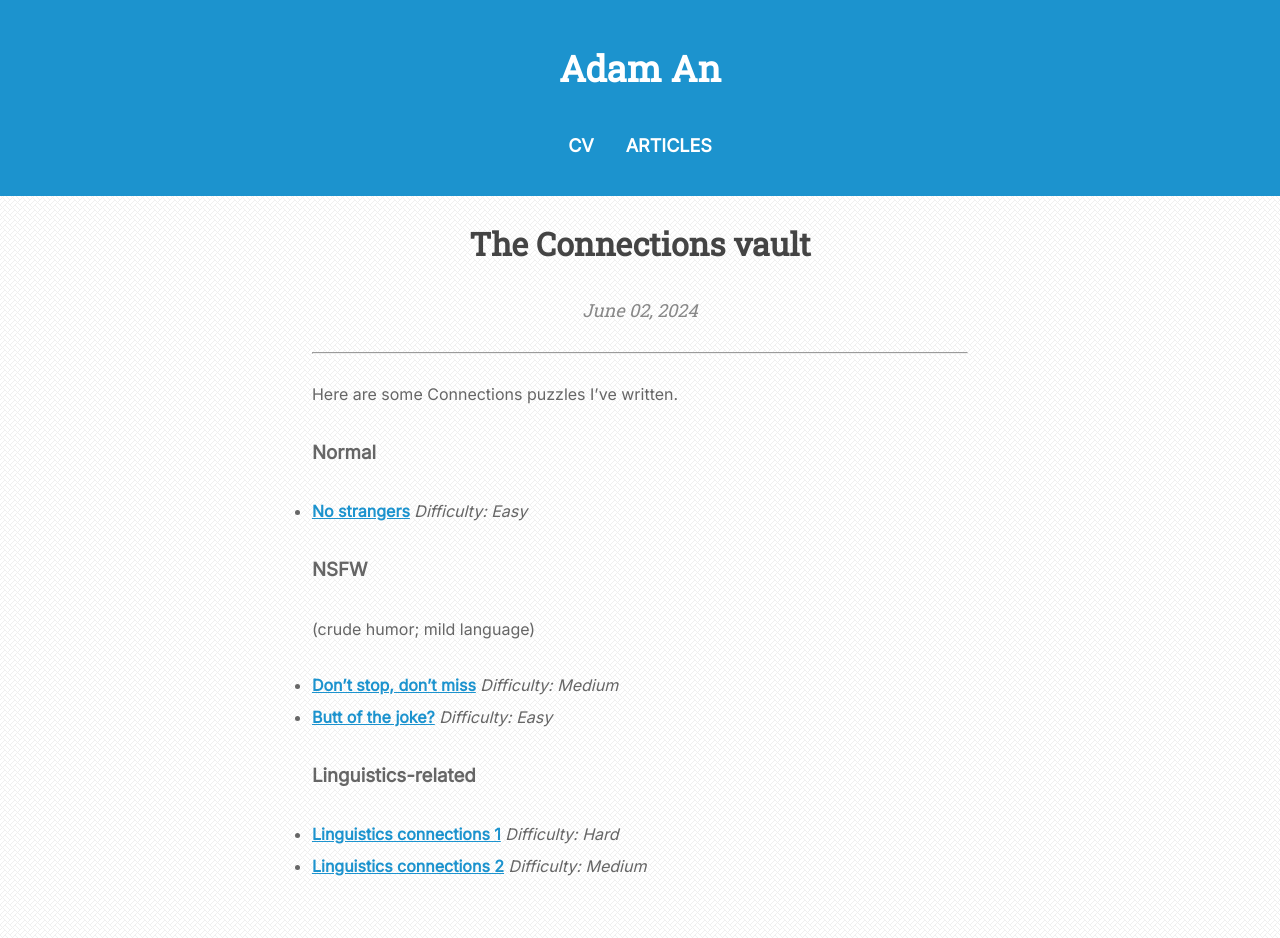
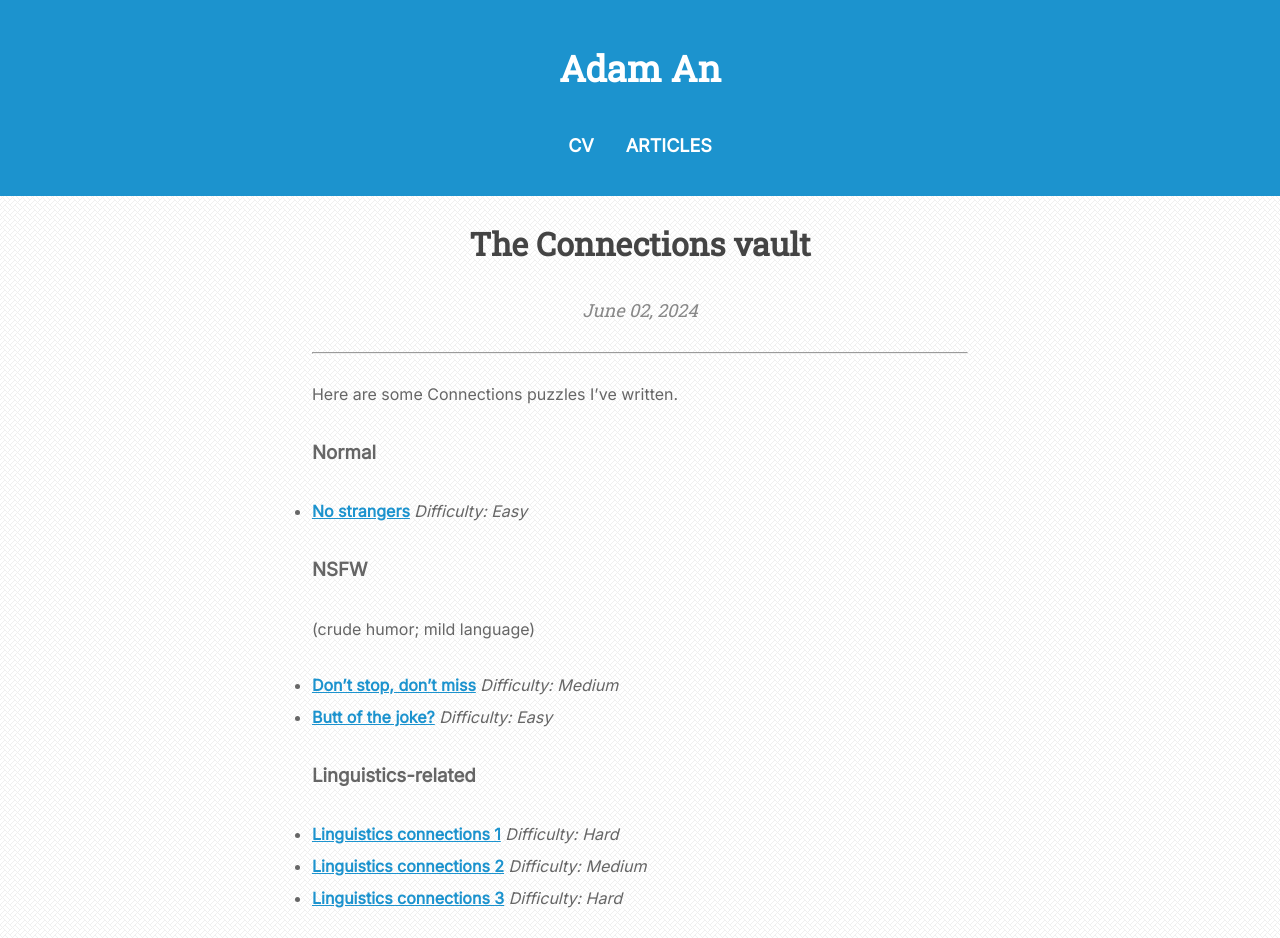
Before and after one commit to theycallmezeal/theycallmezeal.github.io, a Jekyll site: the page built from _posts/2024-06-02-connections-vault.md, in a window 1280 px wide. Built offline with Jekyll 4.4.1, drawn with Linux system fonts in a browser that asks for light colours.

Commit message:
Update 2024-06-02-connections-vault.md

```diff
--- a/_posts/2024-06-02-connections-vault.md
+++ b/_posts/2024-06-02-connections-vault.md
@@ -24,3 +24,5 @@ Here are some Connections puzzles I've written.
 * **[Linguistics connections 1](https://connections.swellgarfo.com/game/-NzQggehx6JEaqrge5Qu)** *Difficulty: Hard*
 
 * **[Linguistics connections 2](https://connections.swellgarfo.com/game/-NtSNzx2rxvN5bKRhrAB)** *Difficulty: Medium*
+
+* **[Linguistics connections 3](https://connections.swellgarfo.com/game/-OM7FSWnd-zpkGVSZVJH)** *Difficulty: Hard*
```
